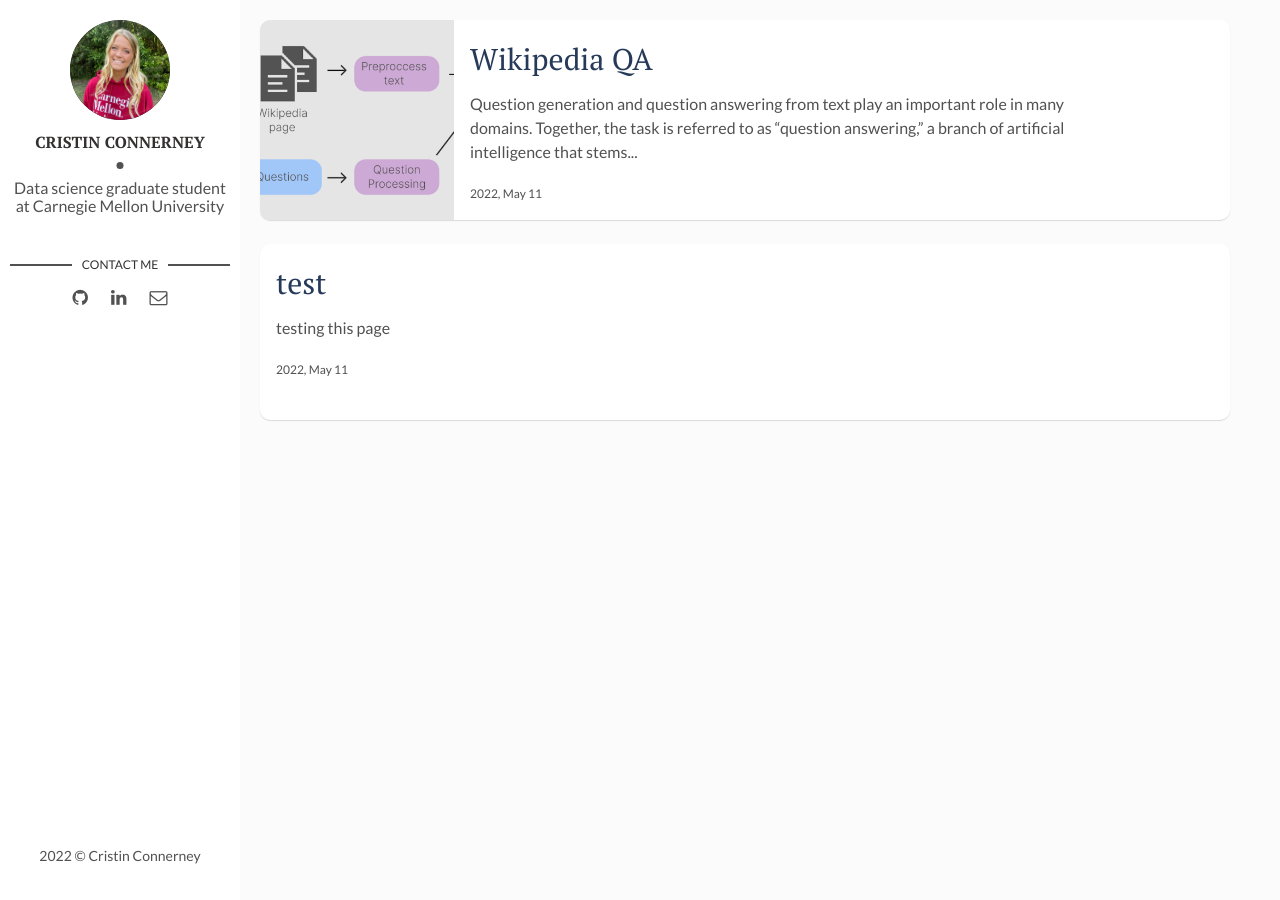
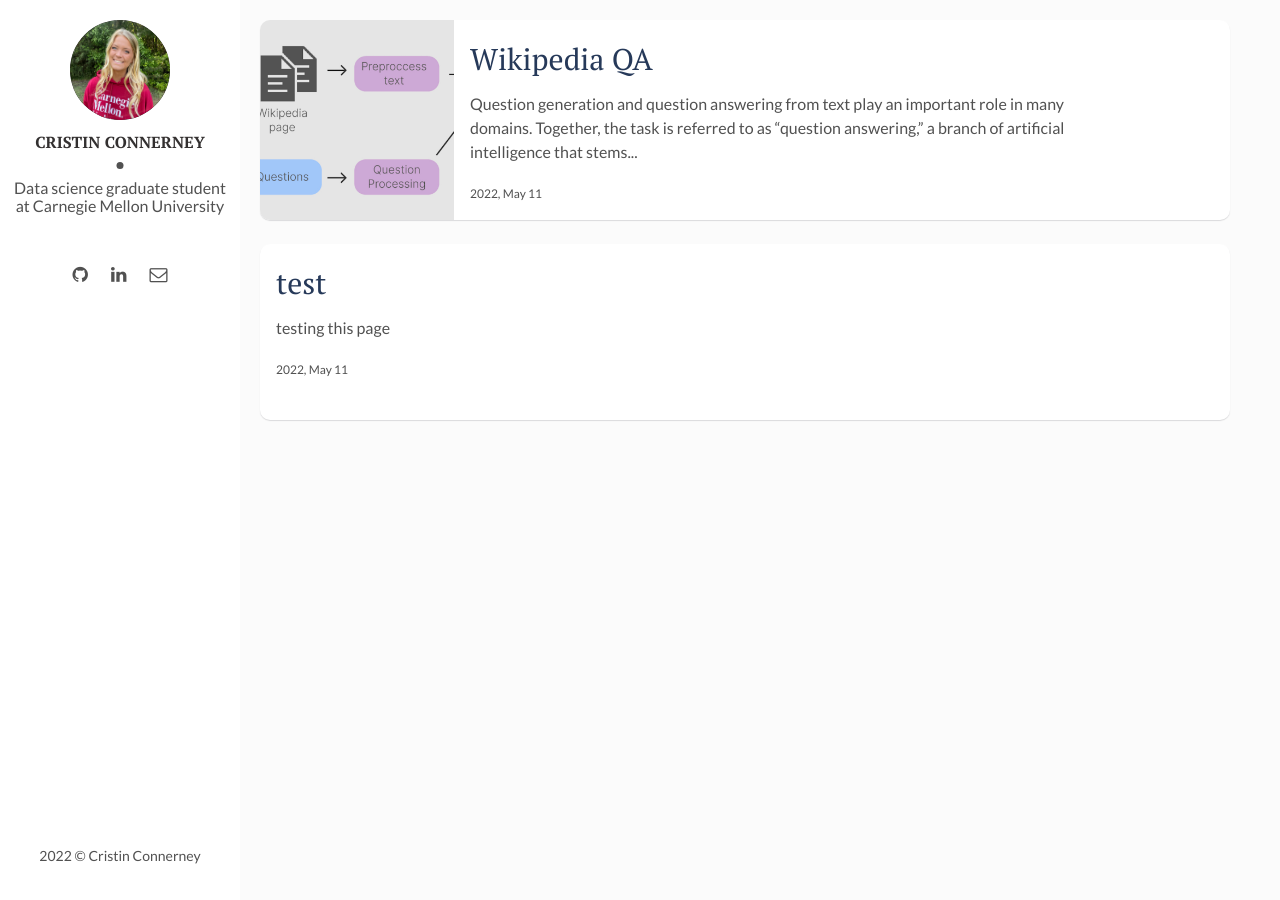
Before and after one commit to Cconnerney/cconnerney.github.io, a Jekyll site: the page built from index.html, in a window 1280 px wide. Built offline with Jekyll 4.4.1, drawn with Linux system fonts in a browser that asks for light colours; the list of posts is cut into pages by our own code.

Commit message:
Update main.html

```diff
--- a/_layouts/main.html
+++ b/_layouts/main.html
@@ -12,7 +12,6 @@ layout: default
       <p>{{site.about-author}}</p>
     </div>
     <section class="contact">
-    <h3 class="contact-title">Contact me</h3>
     <ul>
       {% if site.social-github %}
         <li class="github"><a href="http://github.com/{{site.social-github}}" target="_blank"><i class="fa fa-github"></i></a></li>
```
